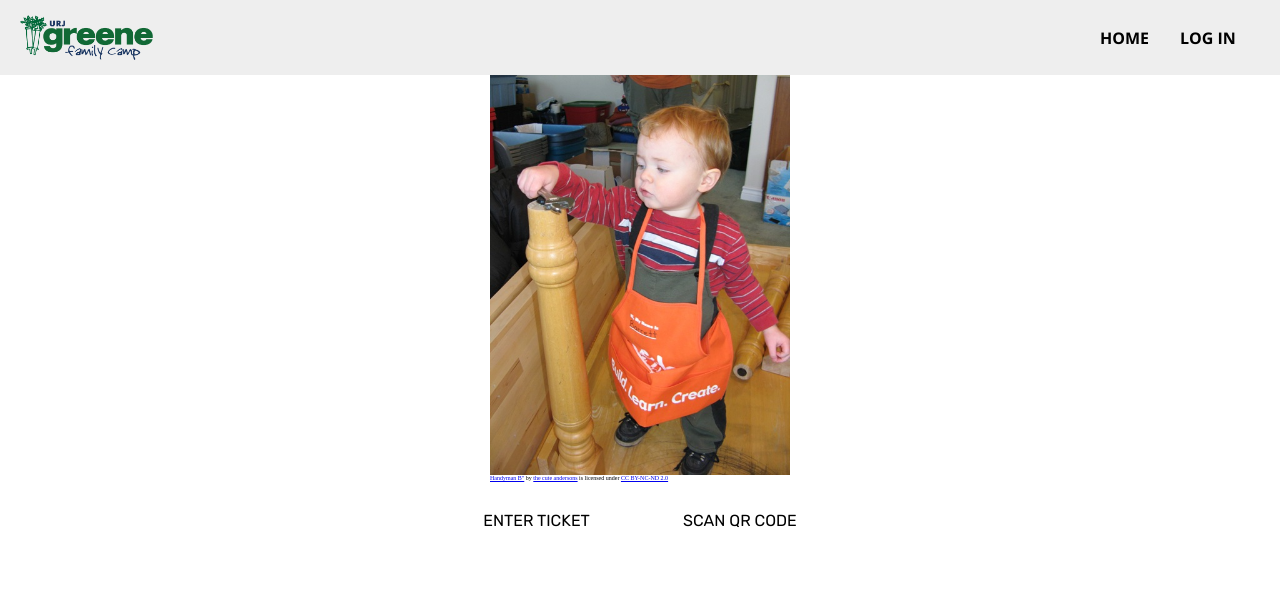
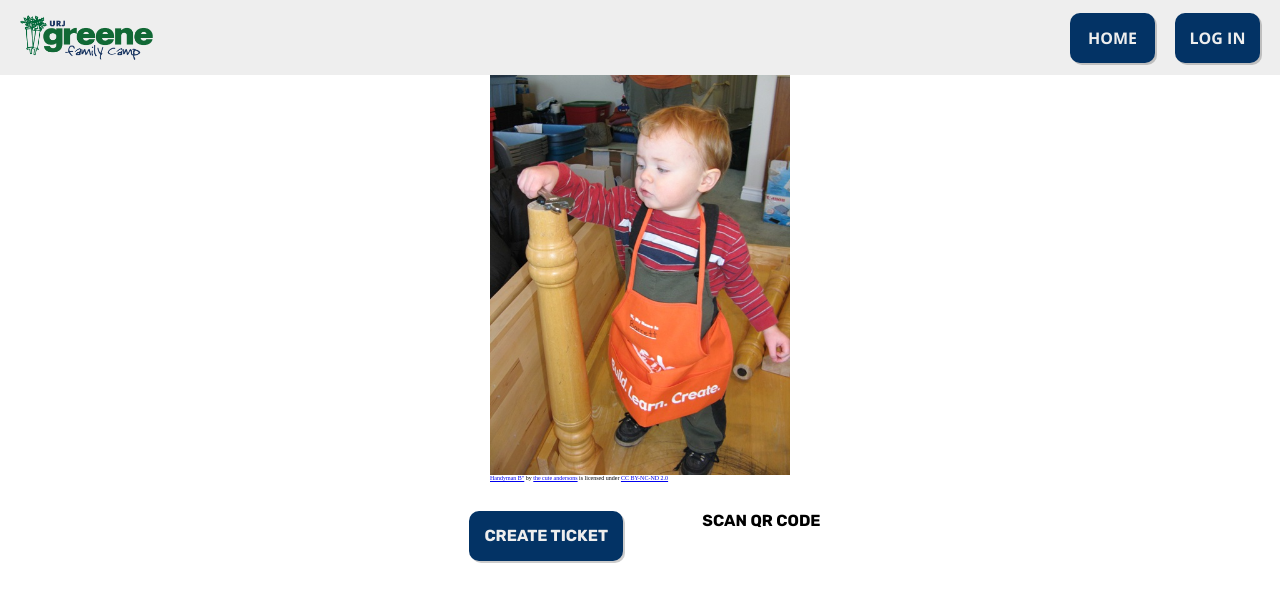
Before and after one commit to mrlcohn/gfc-tickets, a React (Create React App) app in the folder gfc-tickets/: page / in a window 1280 px wide. Shown: the top 602 px of the page. Built offline with nearby package versions, Linux system fonts and the light colour scheme.

Commit message:
Added basic routing and dummy pages

```diff
--- a/gfc-tickets/src/App.js
+++ b/gfc-tickets/src/App.js
@@ -1,12 +1,21 @@
+import { BrowserRouter as Router, Route, Routes } from "react-router-dom";
 import Navbar from "./Navbar";
 import Welcome from "./Welcome";
+import Login from "./Login";
 
 function App() {
   return (
-    <div className="app">
-      <Navbar />
-      <Welcome />
-    </div>
+    <Router>
+      <div className="app">
+        <Navbar />
+          <div className="content">
+            <Routes>
+              <Route path="/" element={<Welcome />} />
+              <Route path="/login" element={<Login />} />
+            </Routes>
+          </div>
+      </div>
+    </Router>
   );
 }
 
--- /dev/null
+++ b/gfc-tickets/src/Login.js
@@ -0,0 +1,9 @@
+const Login = () => {
+    return (
+        <div className="login">
+            <p>Login Page</p>
+        </div>
+    );
+}
+
+export default Login;
--- a/gfc-tickets/src/Navbar.js
+++ b/gfc-tickets/src/Navbar.js
@@ -1,3 +1,4 @@
+import { Link } from 'react-router-dom';
 import logo from './assets/greene.png';
 
 const Navbar = () => {
@@ -5,8 +6,12 @@
         <div className="navbar">
             <img src={logo} alt="GFC logo" />
             <div className="links">
-                <p>HOME</p>
-                <p>LOG IN</p>
+                <Link to="/" className="link">
+                    <p>HOME</p>
+                </Link>
+                <Link to="/login" className="link">
+                    <p>LOG IN</p>
+                </Link>
             </div>
         </div>
     );
--- a/gfc-tickets/src/Welcome.js
+++ b/gfc-tickets/src/Welcome.js
@@ -1,3 +1,4 @@
+import { Link } from 'react-router-dom';
 import handykid from './assets/handykid.jpg';
 
 const Welcome = () => {
@@ -8,7 +9,9 @@
                 <p className="imgCaption"><a href="https://flickr.com/photos/andercute/2468671564/in/photolist-4L9A3Q-opWx4r-38BU3E-QTaiEA-poVPpT-afyqy7-oymj-ADmkUp-efYdD8-yL54ei-2krqtBv-7YaiaG-dAZ4p2-dEkak5-YDswV-2gCVpmq-2LtDmR-bJwksM-56kfbe-E16rF-dchoGu-8s8qL6-3ioWZe-6KMiNn-fmZtAt-6RgUdj-eDCPWR-341sFL-eaJcac-7tuqeZ-7uRey-27QvNYG-cocqQS-8Jqp3t-ece7BZ-ece7zT-dg9jvq-ao3ac5-ao39WL-7fbkfT-abXx1D-4ANaki-6hULxu-2aAg39a-dsVv2U-gvcac-iQQPto-xpud8-69Skk4-7oYsTS">Handyman B"</a> by <a href="https://flickr.com/photos/andercute/">the cute andersons</a> is licensed under <a href="https://creativecommons.org/licenses/by-nc-nd/2.0/">CC BY-NC-ND 2.0</a></p>
             </div>
             <div className="options">
-                <p>ENTER TICKET</p>
+                <Link to="/create" className="link">
+                    <p>CREATE TICKET</p>
+                </Link>
                 <p>SCAN QR CODE</p>
             </div>
         </div>
--- a/gfc-tickets/src/index.css
+++ b/gfc-tickets/src/index.css
@@ -4,6 +4,24 @@
 * {
   box-sizing: border-box;
   margin: 0;
+}
+
+.link {
+  text-decoration: none;
+  text-align: center;
+  color: #eee;
+  background-color: #033365;
+  height: 50px;
+  margin: auto 10px;
+  vertical-align: middle;
+  line-height: 50px;
+  border-radius: 10px;
+  box-shadow: 2px 2px #0003;
+  transition: 0.5s;
+}
+
+.link:hover {
+  background-color: #044c97;
 }
 
 .navbar {
@@ -28,12 +46,15 @@
   justify-content: center;
 }
 
-.navbar .links p {
-  width: 80px;
-  margin: auto;
+.navbar .links .link {
+  width: 85px;
 }
 
-.welcome {
+.navbar .links .link:last-of-type {
+  margin-right: 0;
+}
+
+.content {
   position: relative;
   max-width: 600px;
   margin: 0 auto;
@@ -64,4 +85,9 @@
   display: flex;
   justify-content: space-evenly;
   font-family: 'Rubik', 'Arial', 'Sans Serif';
+  font-weight: bold;
 }
+
+.welcome .options .link {
+  padding: 0 15px;
+}
```
Also changed, not shown: gfc-tickets/src/CreateTicket.js (added, +9 -0 lines).
